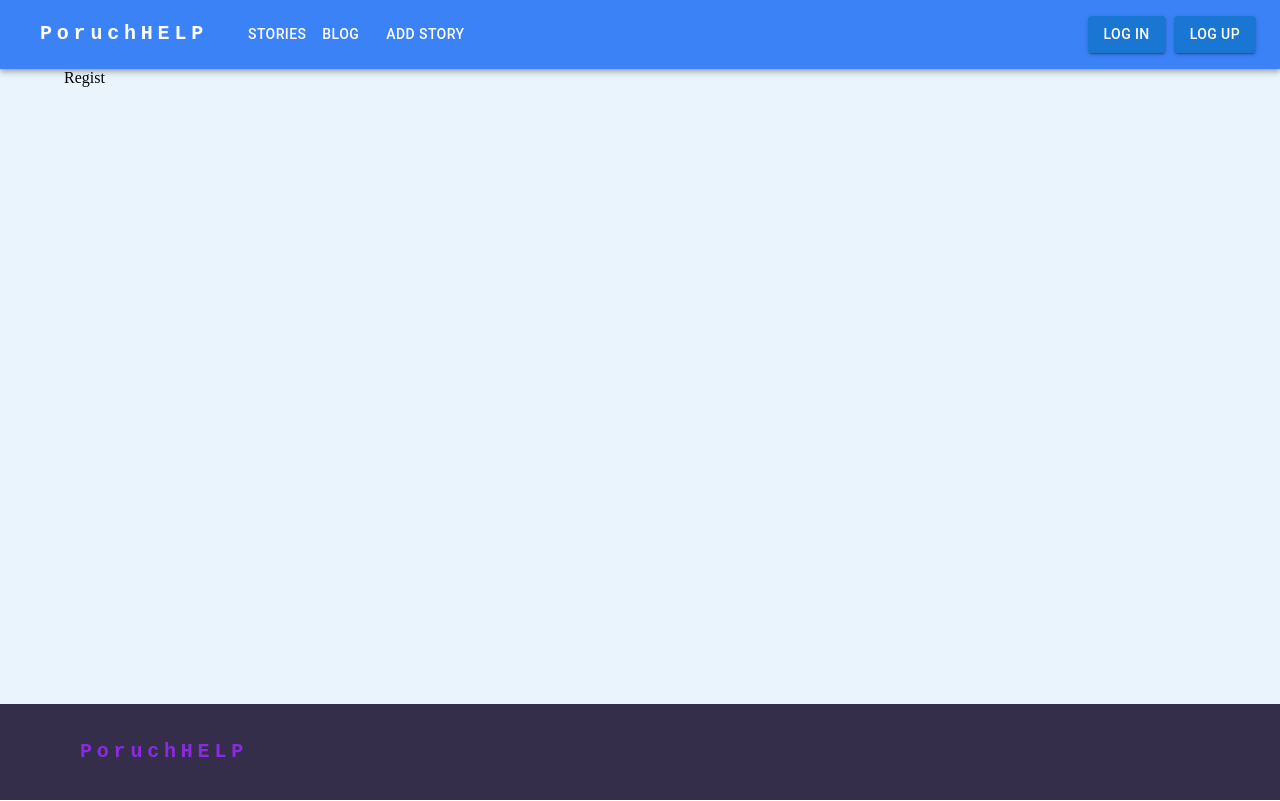
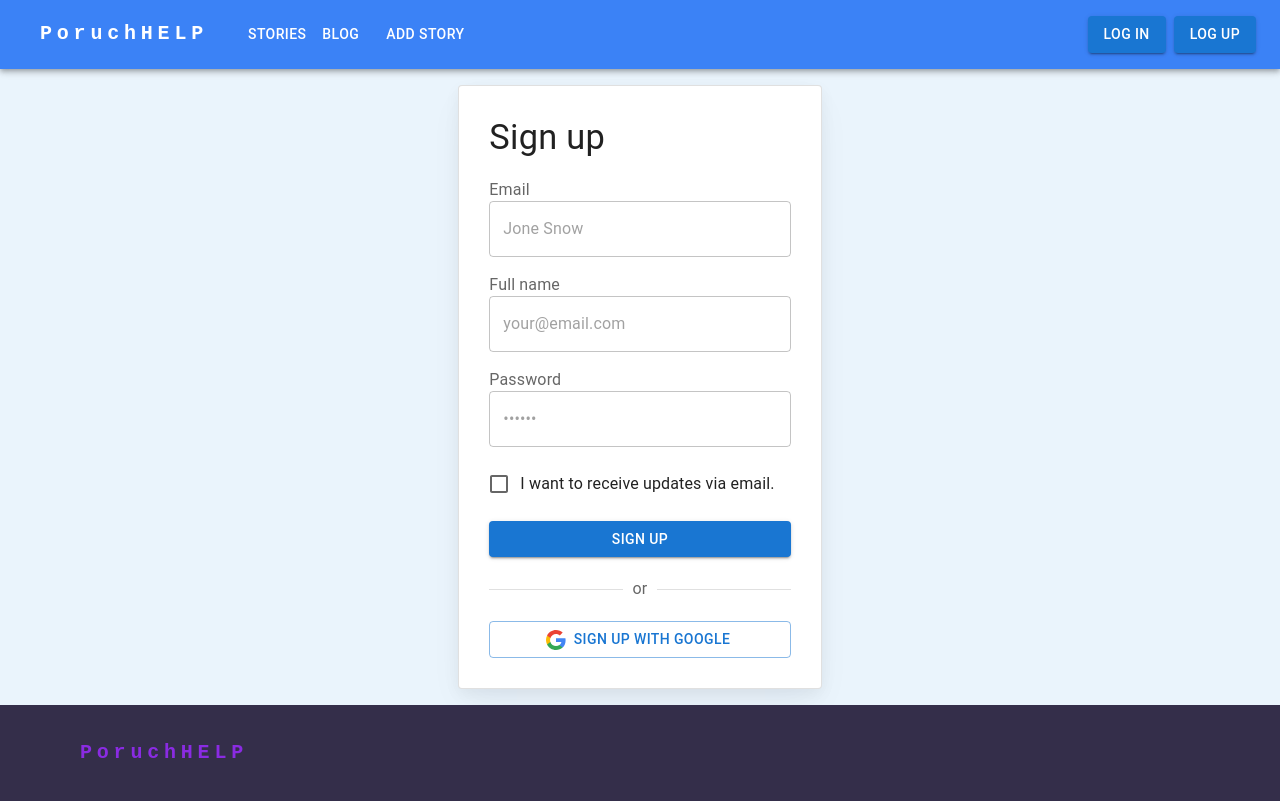
Before and after one commit to an-marryKyslenko/poruchHELP, a React (Vite) app: page /logup in a window 1280 px wide. Built offline with nearby package versions, Linux system fonts and the light colour scheme; some icons are missing.

Commit message:
feat: add form

```diff
--- a/src/App.tsx
+++ b/src/App.tsx
@@ -1,6 +1,8 @@
 import { Route, Routes } from 'react-router-dom';
 import Layout from './modules/shared/components/Layout/Layout';
 import Home from './modules/home/pages/Home/Home';
+import Login from './modules/auth/pages/Login/Login';
+import Regist from './modules/auth/pages/Regist/Regist';
 
 export const App = () => {
   return (
@@ -8,8 +10,8 @@ export const App = () => {
       <Routes>
         <Route path="/" element={<Layout />}>
           <Route index element={<Home />} />
-          <Route path="login" element={<div>Login</div>} />
-          <Route path="logup" element={<div>Regist</div>} />
+          <Route path="login" element={<Login />} />
+          <Route path="logup" element={<Regist />} />
         </Route>
       </Routes>
     </>
--- a/src/index.scss
+++ b/src/index.scss
@@ -1,3 +1,8 @@
 body{
   margin: 0;
 }
+
+.container-box{
+  width: 100%;
+  height: 100%;
+}
--- /dev/null
+++ b/src/modules/auth/components/AuthContainer/AuthContainer.tsx
@@ -0,0 +1,14 @@
+import styled from '@emotion/styled';
+import { Stack } from '@mui/material';
+
+export const AuthContainer = styled(Stack)(({ theme }) => ({
+  // minHeight: '100%',
+  // padding: theme.spacing(2),
+  // [theme.breakpoints.up('sm')]: {
+  //   padding: theme.spacing(4),
+  // },
+  display: 'flex',
+  justifyContent: 'center',
+  // alignContent: 'center',
+  ...theme
+}));
--- /dev/null
+++ b/src/modules/auth/components/Card/Card.tsx
@@ -0,0 +1,23 @@
+import styled from '@emotion/styled';
+import MuiCard from '@mui/material/Card';
+
+export const Card = styled(MuiCard)(({ theme }) => ({
+  display: 'flex',
+  flexDirection: 'column',
+  alignSelf: 'center',
+  // padding: theme.spacing(4),
+  // gap: theme.spacing(2),
+  padding: 30,
+  gap: 20,
+  boxShadow:
+    `hsla(220, 30%, 5%, 0.05) 0px 5px 15px 0px,
+    hsla(220, 25%, 10%, 0.05) 0px 15px 35px -5px`,
+  // [theme.breakpoints.up('sm')]: {
+  //   width: '450px',
+  // },
+  // ...theme.applyStyles('dark', {
+  //   boxShadow:
+  //     'hsla(220, 30%, 5%, 0.5) 0px 5px 15px 0px, hsla(220, 25%, 10%, 0.08) 0px 15px 35px -5px',
+  // }),
+  ...theme
+}));
--- /dev/null
+++ b/src/modules/auth/components/FieldInput/FieldInput.tsx
@@ -0,0 +1,29 @@
+import { FormControl, FormLabel, TextField } from '@mui/material';
+import React from 'react';
+
+type Props = {
+  error: string;
+  fieldName: string;
+  label: string;
+  pHolder: string;
+};
+const FieldInput = ({ error, fieldName, label, pHolder }: Props) => {
+  return (
+    <FormControl>
+      <FormLabel htmlFor={fieldName}>{label}</FormLabel>
+      <TextField
+        autoComplete={fieldName}
+        name={fieldName}
+        required
+        fullWidth
+        id={fieldName}
+        placeholder={pHolder}
+        error={!!error}
+        helperText={error}
+        color={error ? 'error' : 'primary'}
+      />
+    </FormControl>
+  );
+};
+
+export default FieldInput;
--- /dev/null
+++ b/src/modules/auth/components/GoogleIcon/GoogleIcon.tsx
@@ -0,0 +1,33 @@
+/* eslint-disable max-len */
+import { SvgIcon } from '@mui/material';
+
+export function GoogleIcon() {
+  return (
+    <SvgIcon>
+      <svg
+        width="16"
+        height="16"
+        viewBox="0 0 16 16"
+        fill="none"
+        xmlns="http://www.w3.org/2000/svg"
+      >
+        <path
+          d="M15.68 8.18182C15.68 7.61455 15.6291 7.06909 15.5345 6.54545H8V9.64364H12.3055C12.1164 10.64 11.5491 11.4836 10.6982 12.0509V14.0655H13.2945C14.8073 12.6691 15.68 10.6182 15.68 8.18182Z"
+          fill="#4285F4"
+        />
+        <path
+          d="M8 16C10.16 16 11.9709 15.2873 13.2945 14.0655L10.6982 12.0509C9.98545 12.5309 9.07636 12.8218 8 12.8218C5.92 12.8218 4.15273 11.4182 3.52 9.52727H0.858182V11.5927C2.17455 14.2036 4.87273 16 8 16Z"
+          fill="#34A853"
+        />
+        <path
+          d="M3.52 9.52C3.36 9.04 3.26545 8.53091 3.26545 8C3.26545 7.46909 3.36 6.96 3.52 6.48V4.41455H0.858182C0.312727 5.49091 0 6.70545 0 8C0 9.29455 0.312727 10.5091 0.858182 11.5855L2.93091 9.97091L3.52 9.52Z"
+          fill="#FBBC05"
+        />
+        <path
+          d="M8 3.18545C9.17818 3.18545 10.2255 3.59273 11.0618 4.37818L13.3527 2.08727C11.9636 0.792727 10.16 0 8 0C4.87273 0 2.17455 1.79636 0.858182 4.41455L3.52 6.48C4.15273 4.58909 5.92 3.18545 8 3.18545Z"
+          fill="#EA4335"
+        />
+      </svg>
+    </SvgIcon>
+  );
+}
--- /dev/null
+++ b/src/modules/auth/pages/Login/Login.tsx
@@ -0,0 +1,7 @@
+import React from 'react';
+
+const Login = () => {
+  return <div>Login</div>;
+};
+
+export default Login;
--- /dev/null
+++ b/src/modules/auth/pages/Regist/Regist.tsx
@@ -0,0 +1,136 @@
+import {
+  Box,
+  Button,
+  Checkbox,
+  Divider,
+  FormControlLabel,
+  Typography,
+} from '@mui/material';
+import React, { useState } from 'react';
+import { AuthContainer } from '../../components/AuthContainer/AuthContainer';
+import { Card } from '../../components/Card/Card';
+import { GoogleIcon } from '../../components/GoogleIcon/GoogleIcon';
+import FieldInput from '../../components/FieldInput/FieldInput';
+
+const Regist = () => {
+  const [emailErrorMessage, setEmailErrorMessage] = useState('');
+  const [passwordErrorMessage, setPasswordErrorMessage] = useState('');
+  const [nameErrorMessage, setNameErrorMessage] = useState('');
+
+  const validateInputs = (name: string, email: string, password: string) => {
+    let isValid = true;
+
+    if (!email || !/\S+@\S+\.\S+/.test(email)) {
+      setEmailErrorMessage('Please enter a valid email address.');
+      isValid = false;
+    } else {
+      setEmailErrorMessage('');
+    }
+
+    if (!password || password.length < 6) {
+      setPasswordErrorMessage('Password must be at least 6 characters long.');
+      isValid = false;
+    } else {
+      setPasswordErrorMessage('');
+    }
+
+    if (!name || name.length < 1) {
+      setNameErrorMessage('Name is required.');
+      isValid = false;
+    } else {
+      setNameErrorMessage('');
+    }
+
+    return isValid;
+  };
+
+  const handleSubmit = (event: React.FormEvent<HTMLFormElement>) => {
+    event.preventDefault();
+
+    const form = event.currentTarget;
+    const formData = new FormData(form);
+
+    const name = formData.get('name') as string;
+    const password = formData.get('password') as string;
+    const email = formData.get('email') as string;
+
+    if (!validateInputs(name, email, password)) {
+      return;
+    }
+
+    form.reset();
+  };
+
+  return (
+    <AuthContainer
+      direction="column"
+      justifyContent="space-between"
+      p={2}
+      sx={{
+        flexGrow: 1,
+      }}
+    >
+      <Card variant="outlined">
+        <Typography
+          component="h1"
+          variant="h4"
+          sx={{ width: '100%', fontSize: 'clamp(2rem, 10vw, 2.15rem)' }}
+        >
+          Sign up
+        </Typography>
+
+        <Box
+          component="form"
+          onSubmit={handleSubmit}
+          sx={{ display: 'flex', flexDirection: 'column', gap: 2 }}
+        >
+          <FieldInput
+            error={nameErrorMessage}
+            fieldName="name"
+            label="Email"
+            pHolder="Jone Snow"
+          />
+
+          <FieldInput
+            error={emailErrorMessage}
+            fieldName="email"
+            label="Full name"
+            pHolder="your@email.com"
+          />
+
+          <FieldInput
+            error={passwordErrorMessage}
+            fieldName="password"
+            label="Password"
+            pHolder="••••••"
+          />
+
+          <FormControlLabel
+            control={<Checkbox value="allowExtraEmails" color="primary" />}
+            label="I want to receive updates via email."
+          />
+          <Button type="submit" fullWidth variant="contained">
+            Sign up
+          </Button>
+        </Box>
+
+        <Divider>
+          <Typography sx={{ color: 'text.secondary' }}>or</Typography>
+        </Divider>
+
+        <Box sx={{ display: 'flex', flexDirection: 'column', gap: 2 }}>
+          <Button
+            fullWidth
+            variant="outlined"
+            onClick={() => {}}
+            startIcon={<GoogleIcon />}
+          >
+            Sign up with Google
+          </Button>
+        </Box>
+      </Card>
+    </AuthContainer>
+  );
+};
+
+export default Regist;
--- a/src/modules/shared/components/Layout/Layout.tsx
+++ b/src/modules/shared/components/Layout/Layout.tsx
@@ -12,7 +12,10 @@ const Layout = () => {
       minHeight="100vh"
     >
       <Header />
-      <Container component="main" sx={{ flex: 1 }}>
+      <Container
+        component="main"
+        sx={{ flex: 1, display: 'flex', flexDirection: 'column' }}
+      >
         <Outlet />
       </Container>
       <Footer />
```
